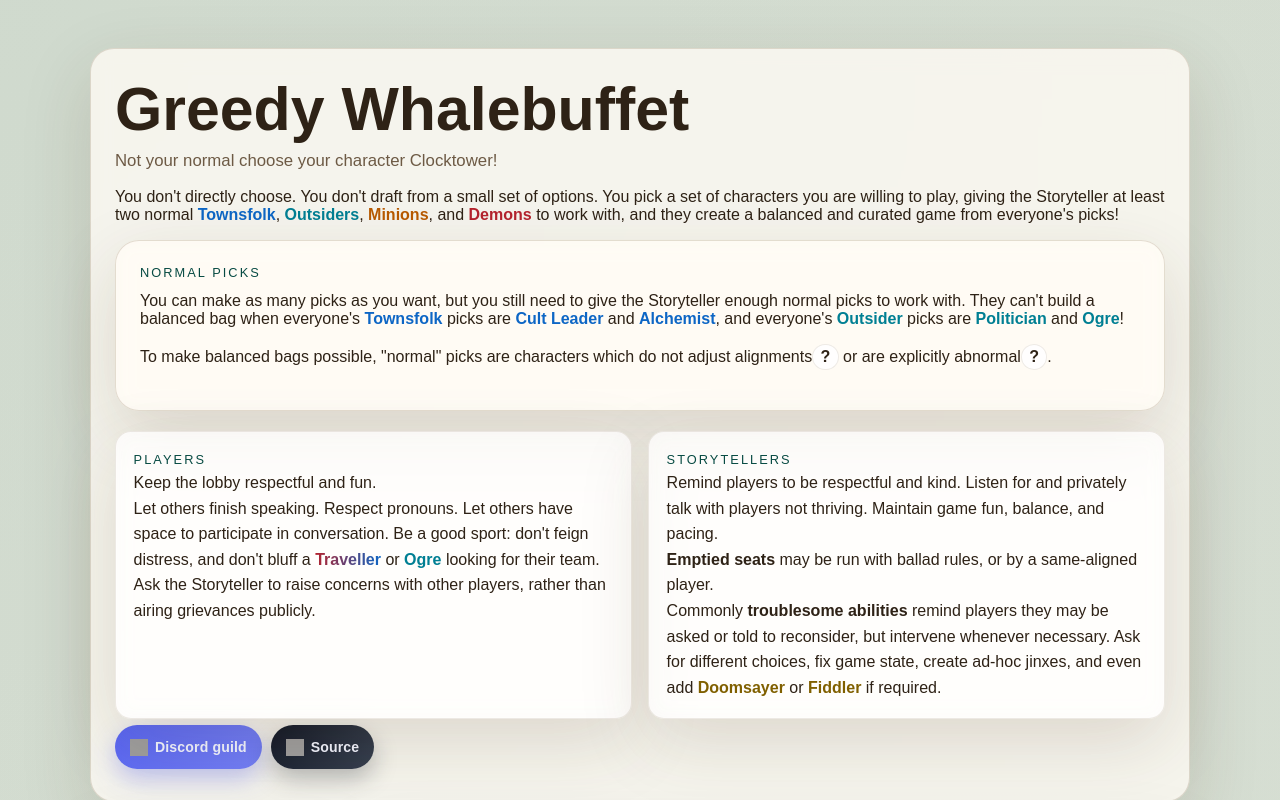
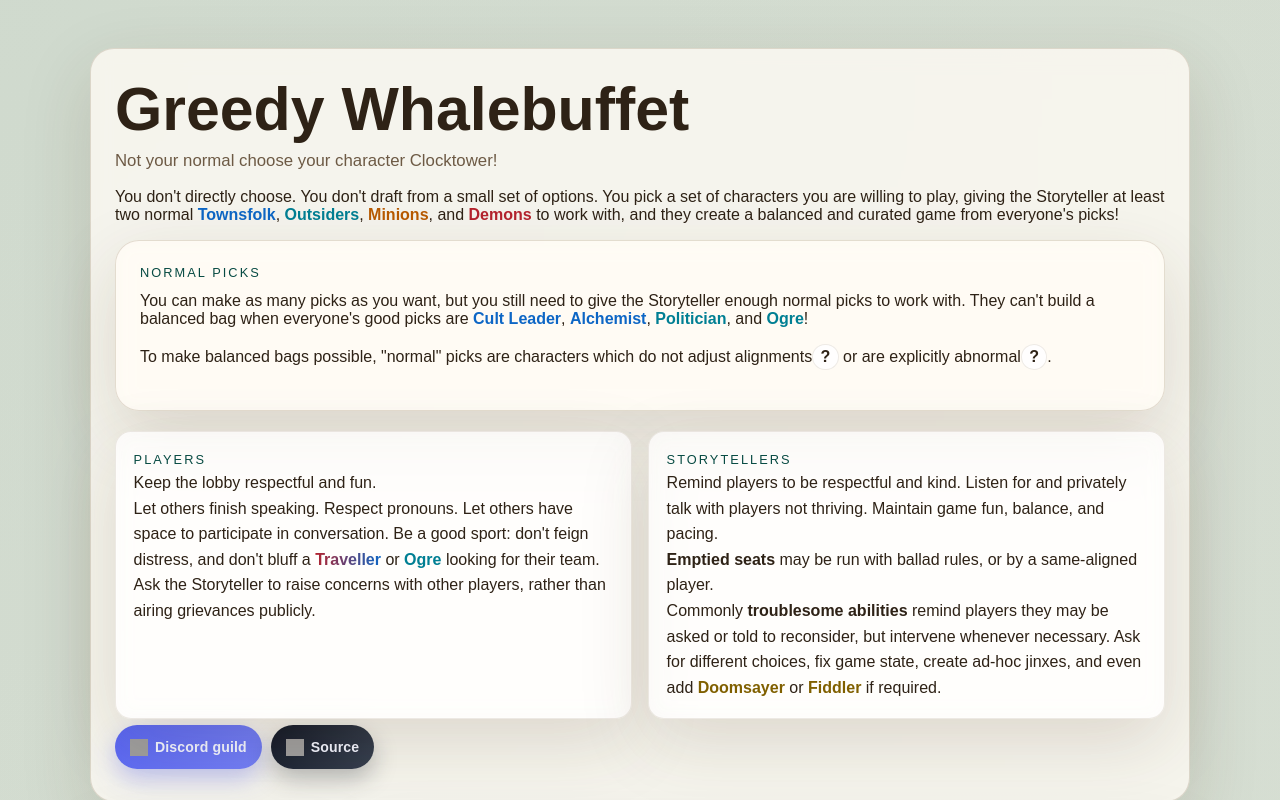
Before and after one commit to esainane/greedywhalebuffet, a React (Vite) app: page / in a window 1280 px wide. Shown: the top 800 px of the page. Built offline with nearby package versions, Linux system fonts and the light colour scheme; grey boxes are pictures that could not be loaded.

Commit message:
PageHeading: Trim "normal" lead

```diff
--- a/src/react/features/page-heading/PageHeading.tsx
+++ b/src/react/features/page-heading/PageHeading.tsx
@@ -27,7 +27,7 @@ export function PageHeading(): React.JSX.Element {
 			<section aria-labelledby="normal-picks-description" className="panel">
 				<p className="eyebrow">Normal Picks</p>
 				<p><RichText
-					text="You can make as many picks as you want, but you still need to give the Storyteller enough normal picks to work with. They can't build a balanced bag when everyone's Townsfolk picks are Cult Leader and Alchemist, and everyone's Outsider picks are Politician and Ogre!"
+					text="You can make as many picks as you want, but you still need to give the Storyteller enough normal picks to work with. They can't build a balanced bag when everyone's good picks are Cult Leader, Alchemist, Politician, and Ogre!"
 					characters={characters}
 				/></p>
 				<p>
```
